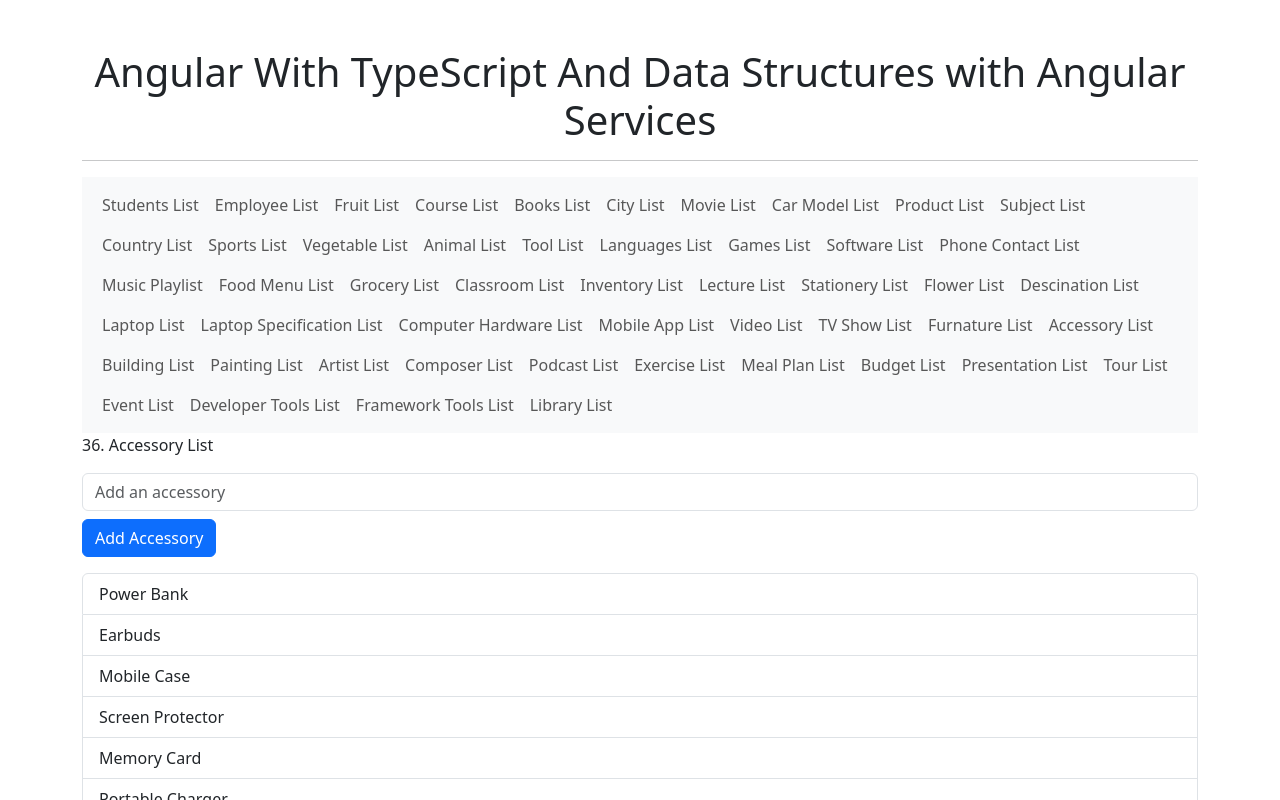
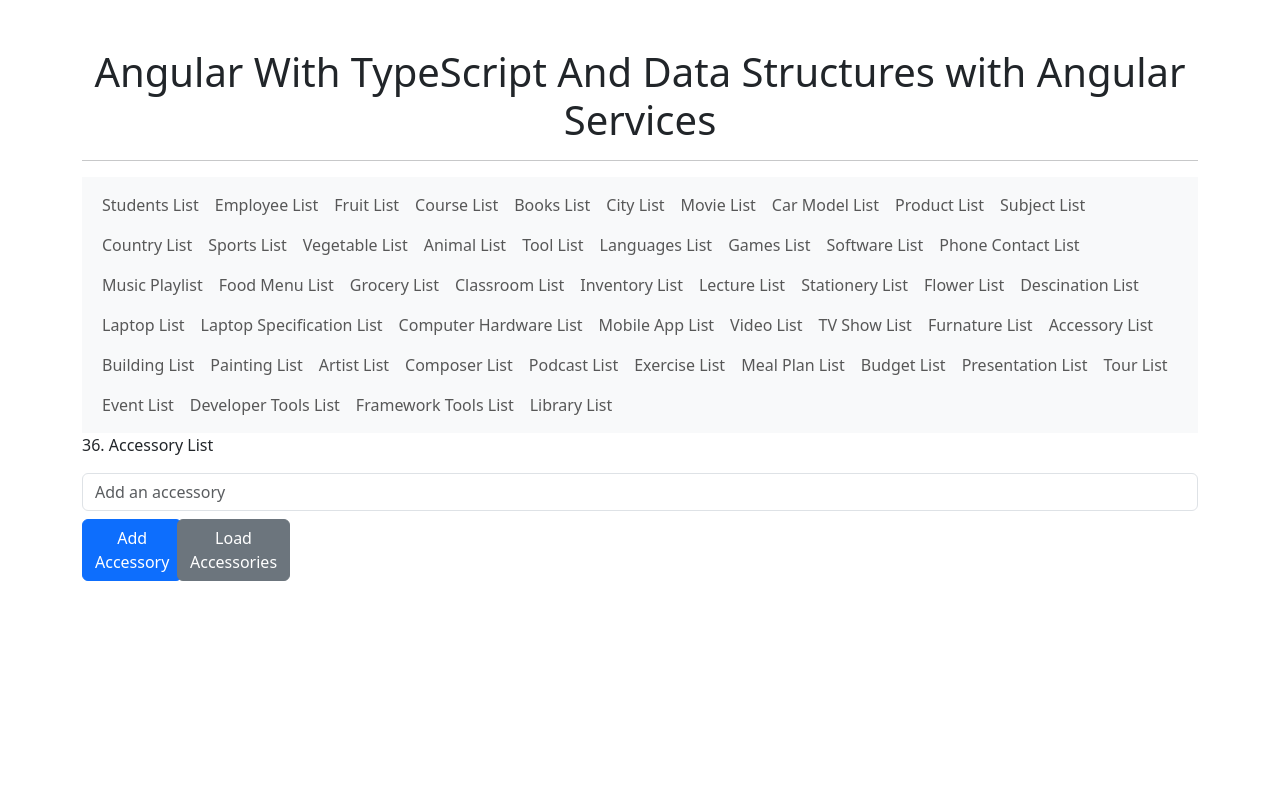
Before and after one commit to muningg/Angular_With_TypeScript_And_Data_Structures, an Angular app: page /accessory-list in a window 1280 px wide. Shown: the top 800 px of the page. Built offline with nearby package versions, Linux system fonts and the light colour scheme.

Commit message:
feat(accessory-list-service): add service to load accessory list

```diff
--- a/src/app/components/accessory-list/accessory-list.component.html
+++ b/src/app/components/accessory-list/accessory-list.component.html
@@ -1,8 +1,14 @@
 <p>36. Accessory List</p>
 <input type="text" class="form-control" [(ngModel)]="newAccessory" placeholder="Add an accessory" />
 
-<button class="btn btn-primary mt-2" (click)="addAccessory()">Add Accessory</button>
-
+<div class="row">
+  <div class="col-sm-1">
+    <button class="btn btn-primary mt-2" (click)="addAccessory()">Add Accessory</button>
+  </div>
+  <div class="col-sm-1">
+    <button class="btn btn-secondary mt-2" (click)="provideAccessoriesList()">Load Accessories</button>
+  </div>
+</div>
 <ul class="mt-3 list-group">
   <li class="list-group-item" *ngFor="let accessory of accessories">
     {{accessory}}
--- a/src/app/components/accessory-list/accessory-list.component.ts
+++ b/src/app/components/accessory-list/accessory-list.component.ts
@@ -1,4 +1,5 @@
 import { Component } from '@angular/core';
+import { AccessoryListService } from './accessory-list.service';
 
 @Component({
   selector: 'app-accessory-list',
@@ -6,13 +7,17 @@ import { Component } from '@angular/core';
   styleUrl: './accessory-list.component.css'
 })
 export class AccessoryListComponent {
-  accessories: string[] = ['Power Bank', 'Earbuds', 'Mobile Case', 'Screen Protector', 'Memory Card', 'Portable Charger', 'Headphones', 'Wireless Speaker', 'Tempered Glass', 'Pop Socket'];
+  accessories: string[] = [];
   newAccessory: string = '';
+  constructor(private accessoriesListService: AccessoryListService) { }
 
   addAccessory() {
     if (this.newAccessory.trim()) {
-      this.accessories.push(this.newAccessory);
+      this.accessoriesListService.addAccessories(this.newAccessory);
       this.newAccessory = '';
     }
   }
+  provideAccessoriesList() {
+    this.accessories = this.accessoriesListService.loadAccessories();
+  }
 }
--- /dev/null
+++ b/src/app/components/accessory-list/accessory-list.service.ts
@@ -0,0 +1,18 @@
+import { Injectable } from '@angular/core';
+
+@Injectable({
+  providedIn: 'root'
+})
+export class AccessoryListService {
+  private accessoriess: string[] = [
+    'Power Bank', 'Earbuds', 'Mobile Case', 'Screen Protector', 'Memory Card', 'Portable Charger', 'Headphones', 'Wireless Speaker', 'Tempered Glass', 'Pop Socket'
+  ];
+
+  loadAccessories() {
+    return this.accessoriess;
+  }
+
+  addAccessories(accessories: string) {
+    this.accessoriess.push(accessories);
+  }
+}
```
Also changed, not shown: 1 other file (tests, documents, lock files or other folders).
